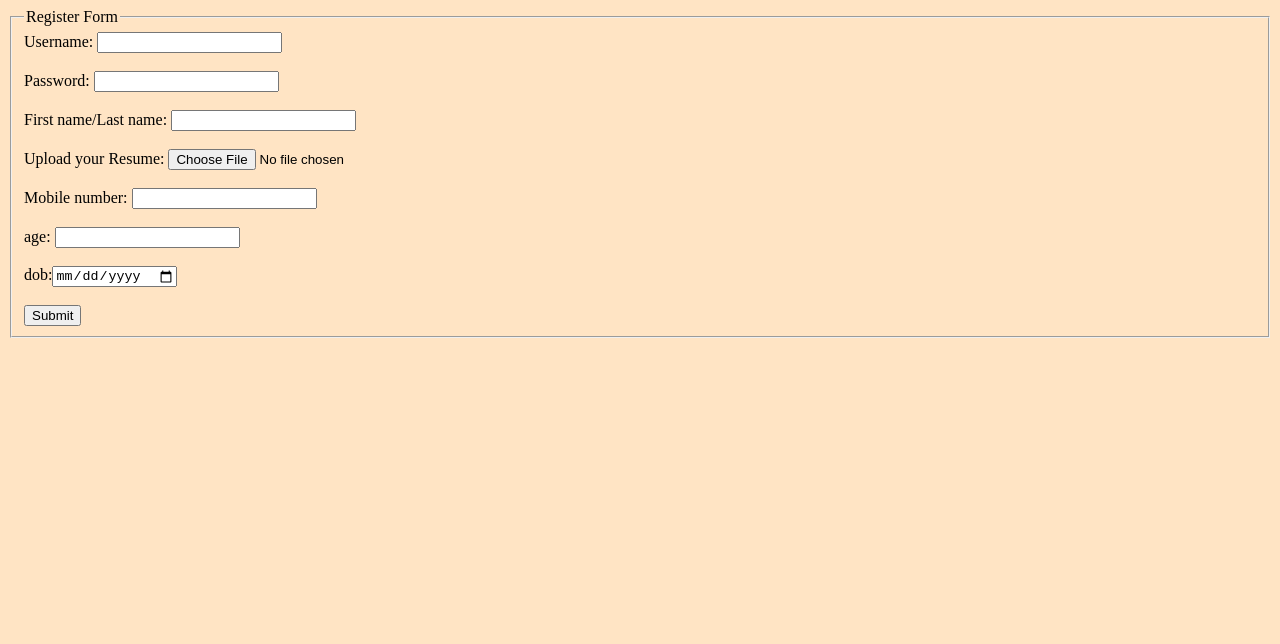
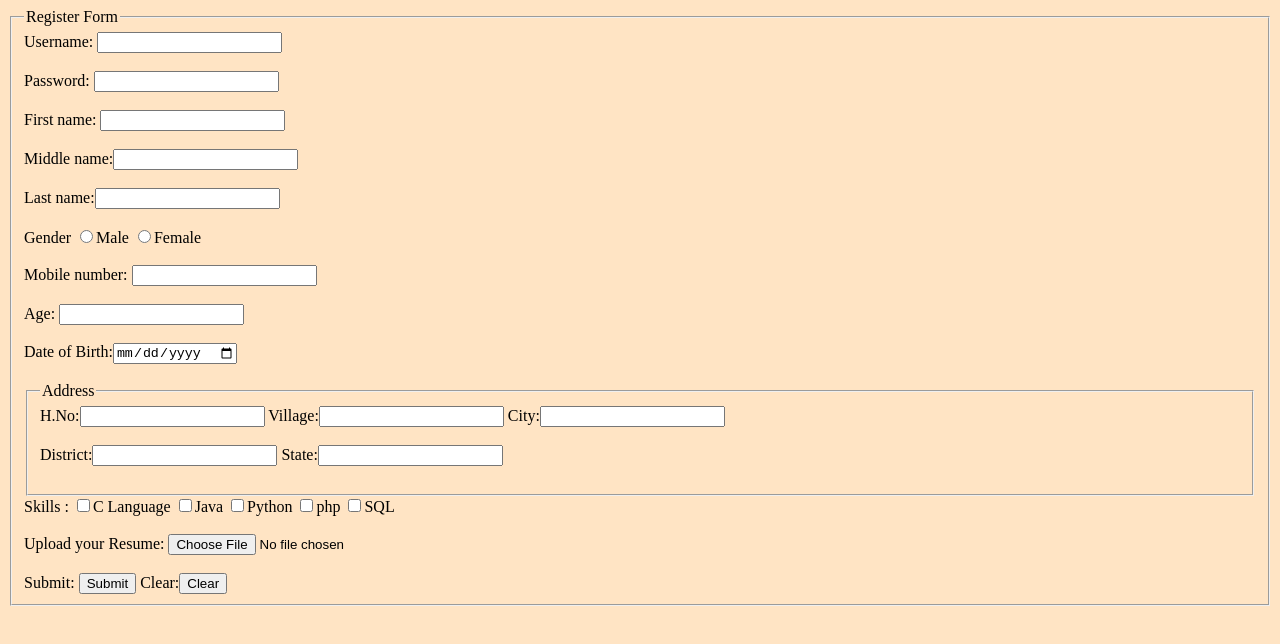
Before and after one commit to gannetejeswar/webdesign, a plain HTML site: page index.html in a window 1280 px wide. Drawn offline with Linux system fonts and the light colour scheme.

Commit message:
i have add radio and checkbox

```diff
--- a/index.html
+++ b/index.html
@@ -4,6 +4,8 @@
  <meta charset="UTF-8">
  <meta name="viewport" content="width=device-width, initial-scale">
  <title>Document</title>
+ <link rel="stylesheet" href="./form.css">
+ <link rel="shortcut icon" href="./webdesign/logo.jpg">
 </head>
 <body>
  <form>
@@ -12,22 +14,43 @@
  <legend>Register Form</legend>
 
 
- Username: <input type="email"> <br><br>
+ Username: <input type="email" name="user-emil"> <br><br>
  Password: <input type="password"> <br><br>
 
- First name/Last name: <input type="text"><br><br>
+ First name: <input type="text"><br><br>
+ Middle name:<input type="text"><br><br>
+ Last name:<input type="text"><br><br>
+    <from action="">
+        <label for="gender">Gender</label>
+        <input type="radio" name="gender" value="Male">Male
+        <input type="radio" name="gender" value="Female">Female<br><br>
 
+    </from>
+ Mobile number: <input type="tel"><br><br>
+ Age: <input type="number"><br><br>
+ Date of Birth:<input type="date"><br><br>
+ <fieldset>
+    <legend>Address</legend>
+ H.No:<input type="text">
+ Village:<input type="text">
+ City:<input type="text"><br><br>
+ District:<input type="text">
+ State:<input type="text"><br><br>
+</fieldset>
+
+ <form action="">
+    <label for="Skills">Skills :</label>
+        <input type="checkbox" name="skills" >C Language
+        <input type="checkbox" name="skills" >Java
+        <input type="checkbox" name="skills" >Python
+        <input type="checkbox" name="skills" >php
+        <input type="checkbox" name="skills" >SQL<br><br>
+ </form>
  Upload your Resume: <input type="file"><br><br>
-
- Mobile number: <input type="tel"><br><br>
- age: <input type="number"><br><br>
- <link rel="stylesheet" href="./form.css">
- <link rel="shortcut icon" href=""./src/photo.jpg">
- dob:<input type="date"><br><br>
- <input type="submit">
-
+ Submit: <input type="submit">
+ Clear:<button type="button" onclick="alert">Clear</button>
  </fieldset>
 
  </form>
-<body>
+</body>
 </html>
```
Also changed, not shown: background.jpg (added), logo.jpg (added).
